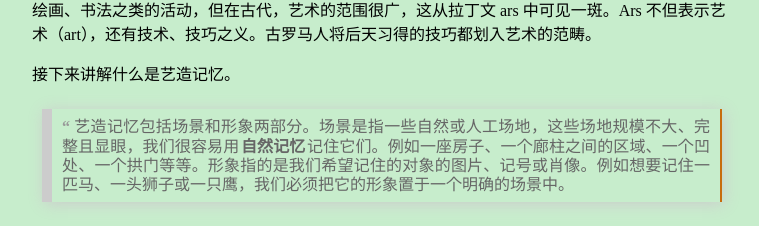
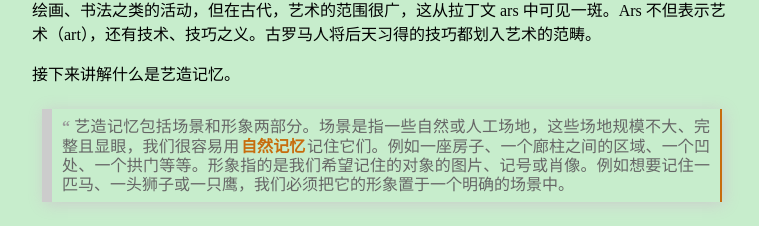
Before and after one commit to shuiruge/art-of-memory, a plain HTML site: page ch1.html in a window 1280 px wide. Shown: the part 860-1086 px from the top of the page, without its empty margins (258-1017 px from the left). Drawn offline with Linux system fonts and the light colour scheme; a web font is replaced by a local one.

Commit message:
Change style of strong.

```diff
--- a/style.css
+++ b/style.css
@@ -62,3 +62,6 @@ blockquote::before{
 span.comment {
     font-size: 0.8em;
 }
+strong {
+    color: #c76c0c;
+}
```
